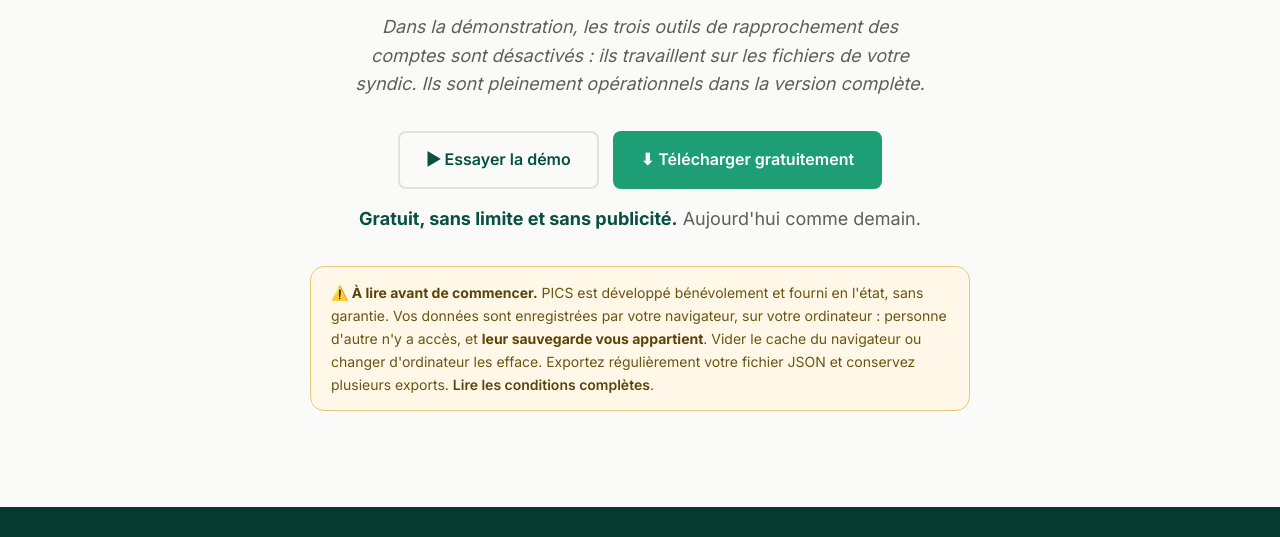
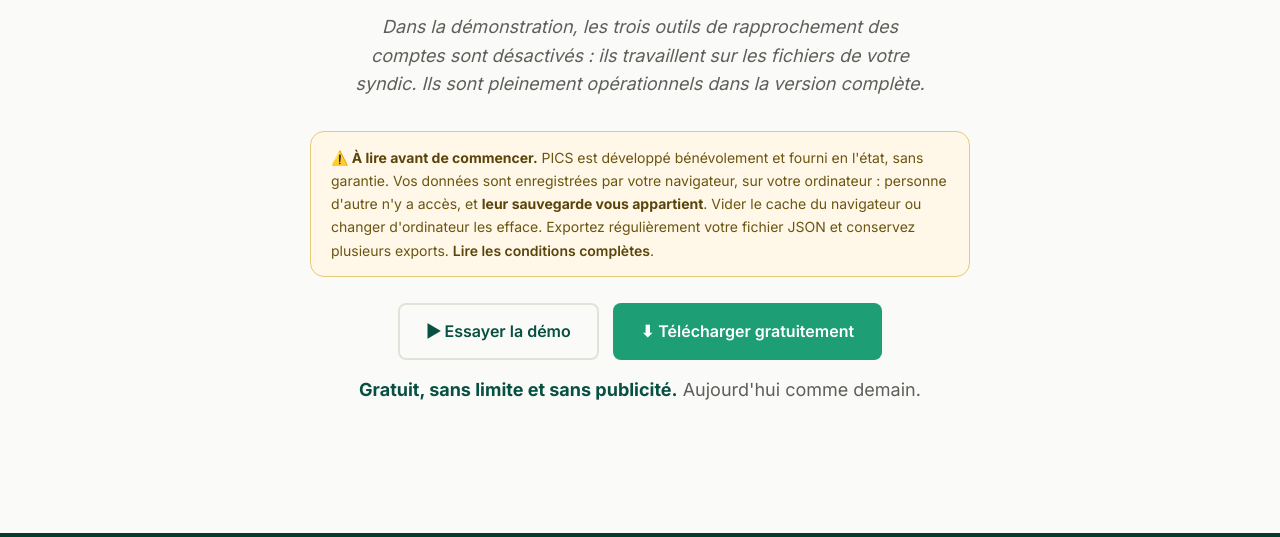
Before and after one commit to JLApplis/PICS, a plain HTML site: page index.html in a window 1280 px wide. Shown: the part 4080-4617 px from the top of the page. Drawn offline with Linux system fonts and the light colour scheme.

Commit message:
Add files via upload

```diff
--- a/index.html
+++ b/index.html
@@ -98,7 +98,7 @@
 .hero-rassure{display:flex;gap:20px;flex-wrap:wrap;margin-top:28px;font-size:14px;color:#9FC3B8}
 .note-demo{margin-top:12px;font-size:13px;color:#8FB8AC;font-style:italic}
 .note-demo-clair{margin-top:10px;font-size:13.5px;color:var(--texte-sec);font-style:italic}
-.avert-save{max-width:660px;margin:26px auto 0;padding:14px 20px;border-radius:var(--radius);background:#FFF8E8;border:1px solid #E5C97A;font-size:14px;line-height:1.65;color:#6B5410;text-align:left}
+.avert-save{max-width:660px;margin:24px auto 26px;padding:14px 20px;border-radius:var(--radius);background:#FFF8E8;border:1px solid #E5C97A;font-size:14px;line-height:1.65;color:#6B5410;text-align:left}
 .avert-save strong{color:#5A4409}
 .avert-save a{color:#5A4409;font-weight:600}
 .hero-rassure span{display:flex;align-items:center;gap:7px}
@@ -384,11 +384,6 @@
       <h2>Essayez PICS dès maintenant</h2>
       <p>Ouvrez la démo pour explorer une copropriété fictive, ou téléchargez la version complète et commencez la vôtre.</p>
       <p class="note-demo-clair">Dans la démonstration, les trois outils de rapprochement des comptes sont désactivés : ils travaillent sur les fichiers de votre syndic. Ils sont pleinement opérationnels dans la version complète.</p>
-      <div class="hero-cta">
-        <a href="pics_demo.html" class="btn btn-ligne">▶ Essayer la démo</a>
-        <a href="https://github.com/JLApplis/PICS/releases/latest/download/pics.html" class="btn btn-primaire">⬇ Télécharger gratuitement</a>
-      </div>
-      <p class="cta-prix"><strong>Gratuit, sans limite et sans publicité.</strong> Aujourd'hui comme demain.</p>
       <div class="avert-save">
         <strong>⚠️ À lire avant de commencer.</strong> PICS est développé bénévolement et fourni en l'état, sans garantie.
         Vos données sont enregistrées par votre navigateur, sur votre ordinateur : personne d'autre n'y a accès, et
@@ -396,6 +391,11 @@
         Exportez régulièrement votre fichier JSON et conservez plusieurs exports.
         <a href="https://github.com/JLApplis/PICS#garantie-et-responsabilité" target="_blank" rel="noopener">Lire les conditions complètes</a>.
       </div>
+      <div class="hero-cta">
+        <a href="pics_demo.html" class="btn btn-ligne">▶ Essayer la démo</a>
+        <a href="https://github.com/JLApplis/PICS/releases/latest/download/pics.html" class="btn btn-primaire">⬇ Télécharger gratuitement</a>
+      </div>
+      <p class="cta-prix"><strong>Gratuit, sans limite et sans publicité.</strong> Aujourd'hui comme demain.</p>
     </div>
   </div>
 </section>
```
